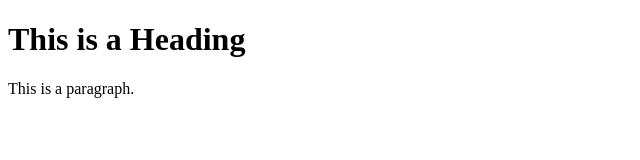
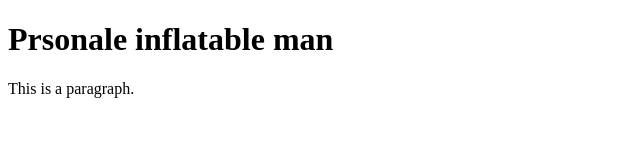
Before and after one commit to Mr-randomstuff/inflatable-fight, a plain HTML site: page p2.html in a window 1280 px wide. Shown: the whole page, without its empty margins (0-640 px from the left). Drawn offline with Linux system fonts and the light colour scheme.

Commit message:
Update p2.html

```diff
--- a/p2.html
+++ b/p2.html
@@ -1,11 +1,11 @@
 <!DOCTYPE html>
 <html>
 <head>
-<title>Page Title</title>
+<title>Inflatble Fight</title>
 </head>
 <body>
 
-<h1>This is a Heading</h1>
+<h1>Prsonale inflatable man</h1>
 <p>This is a paragraph.</p>
 
 </body>
```
